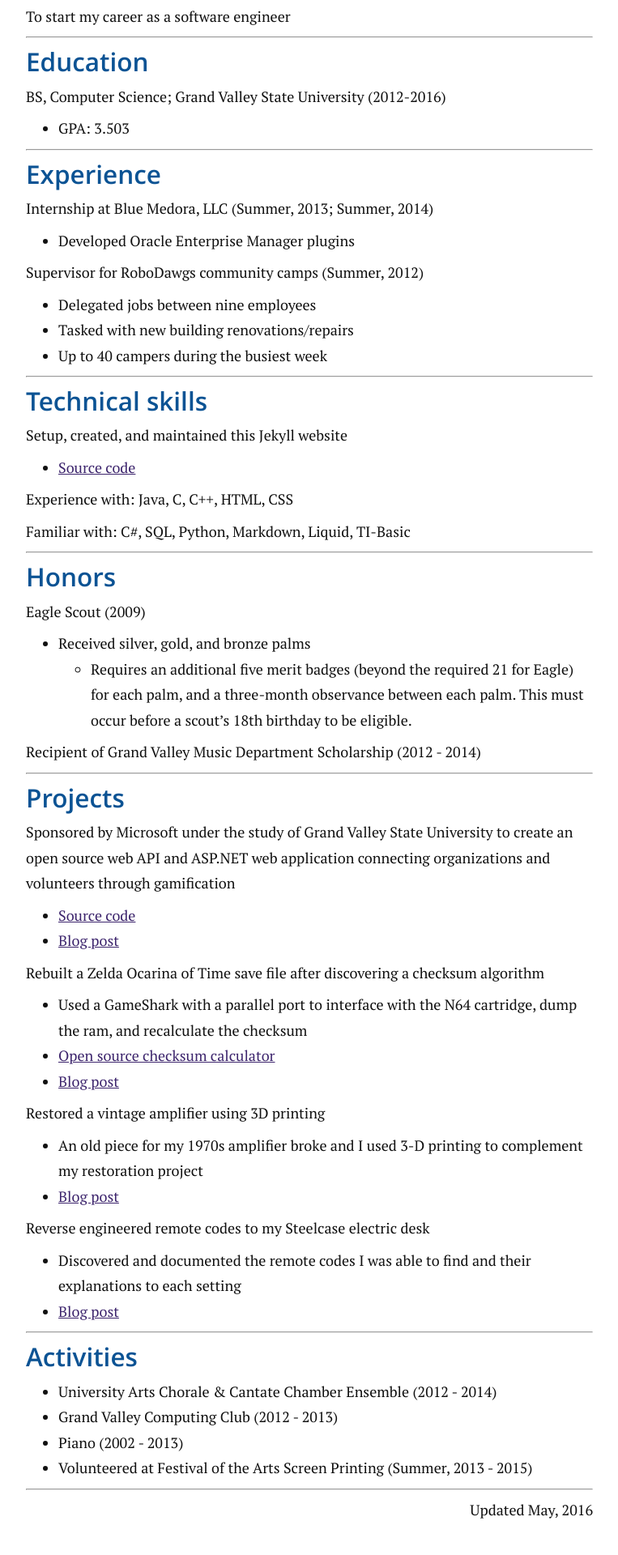
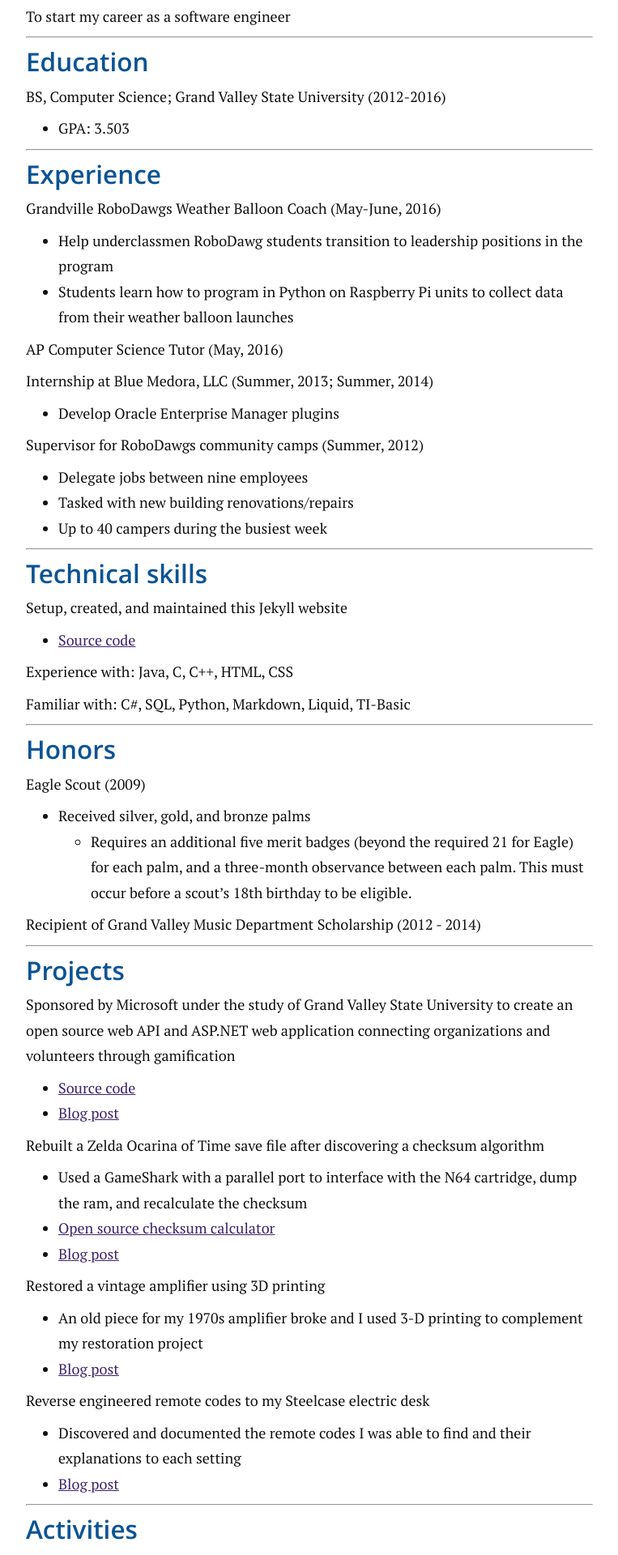
Before and after one commit to aav7fl/website-legacy, a Jekyll site: the page built from resume/index.md, in a window 1280 px wide. Shown: the part 418-2338 px from the top of the page at 81% size, without its empty margins (258-1021 px from the left). Built offline with Jekyll 4.4.1, drawn with Linux system fonts in a browser that asks for light colours.

Commit message:
Update resume

```diff
--- a/_sass/_typography.scss
+++ b/_sass/_typography.scss
@@ -2,7 +2,7 @@
 PAGE STYLES
 ***************/
 .pageTitle {
-	margin: .5em auto .5em;
+	margin: .5rem auto .5rem;
 	text-align: center;
 }
 
--- a/resume/index.md
+++ b/resume/index.md
@@ -28,13 +28,20 @@ BS, Computer Science; Grand Valley State University (2012-2016)
 
 ### Experience
 
+Grandville RoboDawgs Weather Balloon Coach (May-June, 2016)
+
+- Help underclassmen RoboDawg students transition to leadership positions in the program
+- Students learn how to program in Python on Raspberry Pi units to collect data from their weather balloon launches
+
+AP Computer Science Tutor (May, 2016)
+
 Internship at Blue Medora, LLC (Summer, 2013; Summer, 2014)
 
-- Developed Oracle Enterprise Manager plugins
+- Develop Oracle Enterprise Manager plugins
 
 Supervisor for RoboDawgs community camps (Summer, 2012)
 
-- Delegated jobs between nine employees
+- Delegate jobs between nine employees
 - Tasked with new building renovations/repairs
 - Up to 40 campers during the busiest week
 
```
